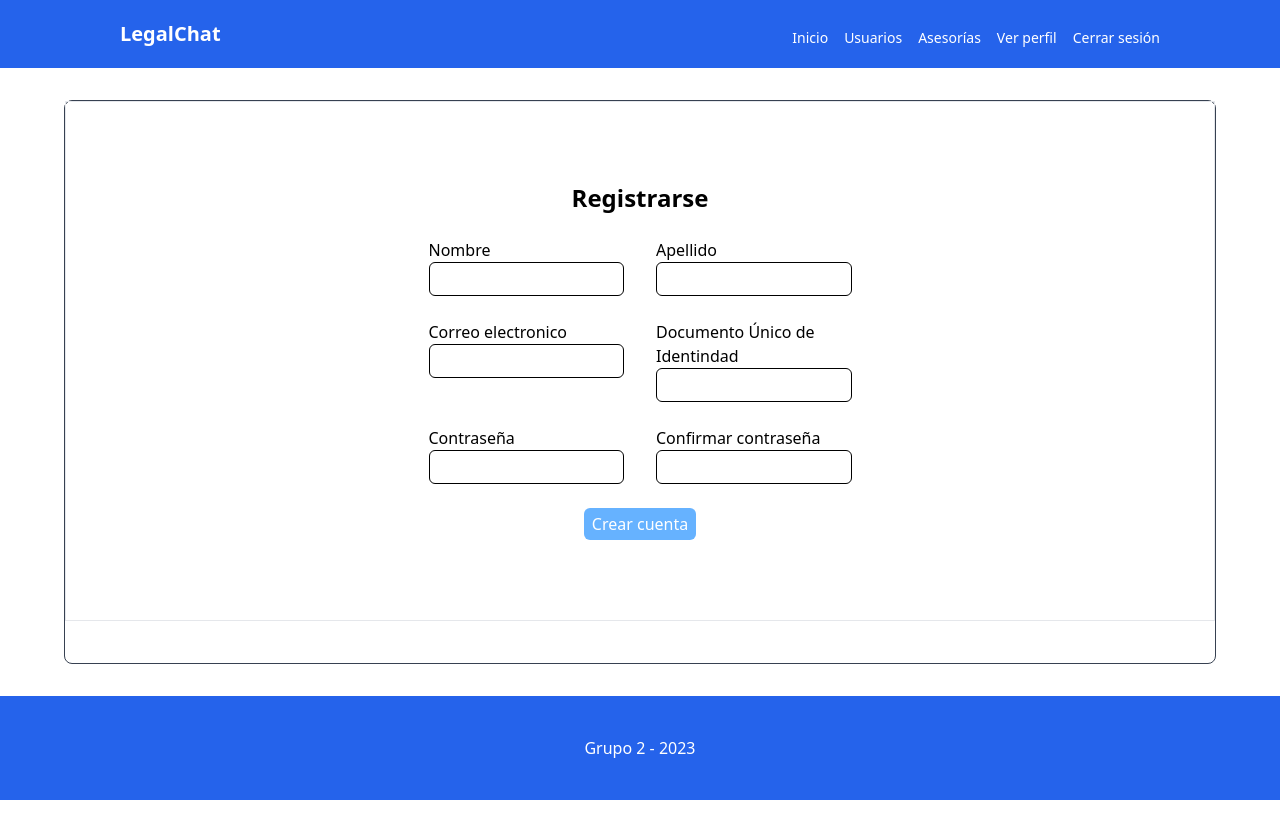
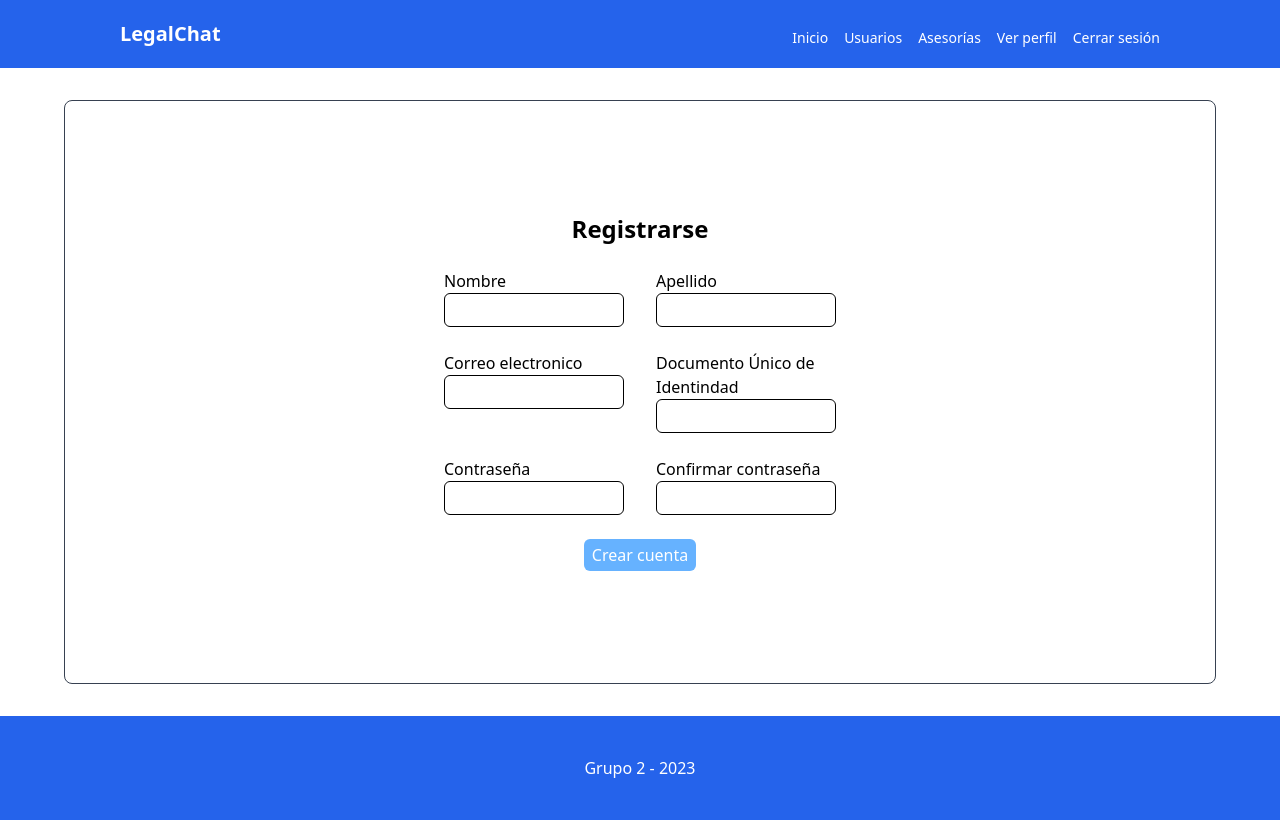
Before and after one commit to ql17001/legal_chat_frontend, a Next.js app: page /registrarme in a window 1280 px wide. Built offline with nearby package versions, Linux system fonts and the light colour scheme.

Commit message:
💄 Update style

```diff
--- a/app/registrarme/page.tsx
+++ b/app/registrarme/page.tsx
@@ -69,7 +69,7 @@ const RegisterPage = () => {
     }
   };
   return (
-    <div className="px-[125px] py-14 border w-auto h-auto">
+    <div className="px-[125px] py-14 w-auto h-auto">
       <div className=" px-[10px] py-6 grid grid-cols-4 gap-x-8 gap-y-6">
         <div className="text-center col-span-4 font-bold">
           <h1>Registrarse</h1>
--- a/components/Container/index.tsx
+++ b/components/Container/index.tsx
@@ -7,7 +7,7 @@ interface Chil{
 
 const Container = ({children}:Chil) => {
 return (
-<div className='flex-1 max-w-6xl m-auto flex-wrap border border-gray-700 rounded-lg w-full my-8'>
+<div className='flex-1 max-w-6xl m-auto flex-wrap border border-gray-700 rounded-lg w-full my-8 p-8'>
 
         {children}
 
```
